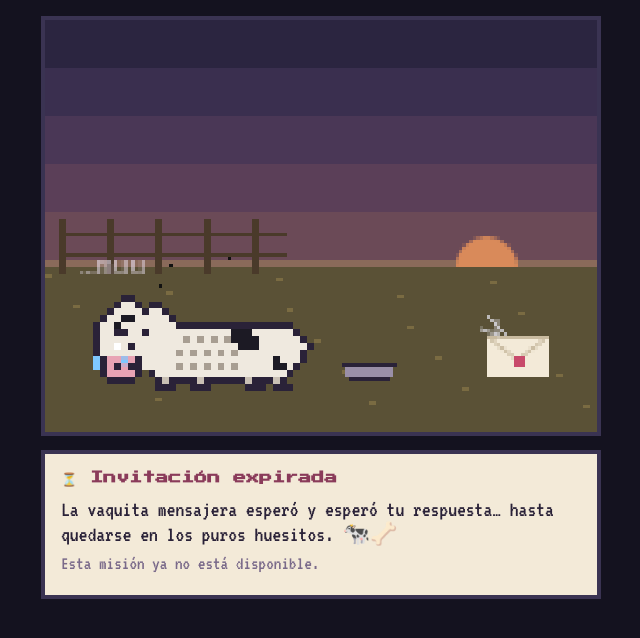
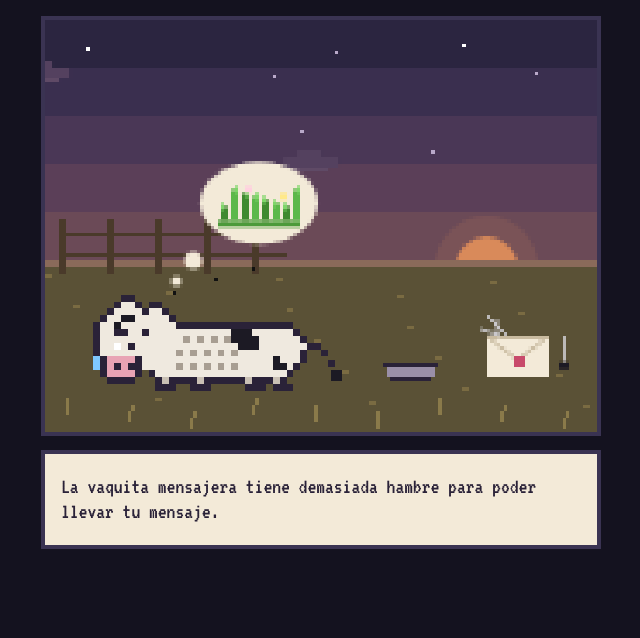
Before and after one commit to services-sys/kris-inv, a plain HTML site: page kris-invite-subir/index.html in a window 1280 px wide. Shown: the whole page, without its empty margins (319-959 px from the left). Drawn offline with Linux system fonts and the light colour scheme.

Commit message:
Vaquita hambrienta: nuevo mensaje y mejor animación

```diff
--- a/kris-invite-subir/index.html
+++ b/kris-invite-subir/index.html
@@ -3,7 +3,7 @@
 <head>
   <meta charset="utf-8">
   <meta name="viewport" content="width=device-width, initial-scale=1">
-  <title>Invitación expirada</title>
+  <title>La vaquita mensajera</title>
   <meta name="robots" content="noindex">
   <link href="https://fonts.googleapis.com/css2?family=Press+Start+2P&family=VT323&display=swap" rel="stylesheet">
   <style>
@@ -22,9 +22,7 @@
   <main>
     <canvas id="c" width="160" height="120" aria-label="Una vaquita flaquita y triste esperando junto a un plato vacío"></canvas>
     <section class="box">
-      <h1>⏳ Invitación expirada</h1>
-      <p>La vaquita mensajera esperó y esperó tu respuesta… hasta quedarse en los puros huesitos. 🐄🦴</p>
-      <p class="muted">Esta misión ya no está disponible.</p>
+      <p>La vaquita mensajera tiene demasiada hambre para poder llevar tu mensaje.</p>
     </section>
   </main>
   <script>
@@ -49,43 +47,103 @@
       "....kkkk...kgkkkkgkkkkkkgkkkgk....",
       "...........kkk..kkk.....kkk.kkk...",
     ];
+    const stars = [[12,8],[30,20],[47,6],[66,16],[84,9],[103,22],[121,7],[142,15],[154,30],[20,34],[74,32],[112,38]];
+    const circ = (c, cx, cy, r) => { x.fillStyle = c; x.beginPath(); x.arc(cx, cy, r, 0, 7); x.fill(); };
     let t = 0;
     function draw() {
       t++;
+      const c = t % 660;                       // ciclo de ~11 s
+      const growl = c < 70, dream = c > 110 && c < 340, moo = c > 380 && c < 450;
       // cielo de atardecer apagado
-      const sky = ["#2b2540", "#3a2f4f", "#4a3756", "#5b3f58", "#6b4a57"];
-      sky.forEach((c, i) => R(c, 0, i * 14, 160, 14));
+      ["#2b2540", "#3a2f4f", "#4a3756", "#5b3f58", "#6b4a57"].forEach((k, i) => R(k, 0, i * 14, 160, 14));
+      // estrellas que titilan
+      stars.forEach(([sx, sy], i) => { if (Math.sin(t / 14 + i * 1.7) > -0.2) R(Math.sin(t / 9 + i) > 0.6 ? "#fff" : "#b9a9c9", sx, sy, 1, 1); });
+      // nubes lentas
+      [[0.05, 14, 22], [0.03, 40, 16]].forEach(([v, cy, w], i) => {
+        const cx = ((t * v + i * 90) % 200) - 30;
+        R("#54415f", cx, cy, w, 3); R("#54415f", cx + 4, cy - 2, w - 9, 2); R("#5f4a66", cx + 2, cy + 3, w - 5, 1);
+      });
+      // sol cayendo con resplandor
+      circ("rgba(217,138,90," + (0.18 + 0.06 * Math.sin(t / 30)) + ")", 128, 72, 15);
+      x.fillStyle = "#d98a5a"; x.beginPath(); x.arc(128, 72, 9, Math.PI, 0); x.fill();
       R("#8a6a5a", 0, 70, 160, 2);
-      // sol cayendo
-      x.fillStyle = "#d98a5a"; x.beginPath(); x.arc(128, 72, 9, Math.PI, 0); x.fill();
       // pasto seco
       R("#5a5136", 0, 72, 160, 48);
       for (let i = 0; i < 160; i += 7) R("#7a6b42", i + ((i * 3) % 5), 74 + ((i * 7) % 40), 2, 1);
+      // briznas secas que se mecen
+      for (let i = 0; i < 9; i++) { const gx = 6 + i * 18, gy = 112 + (i % 3) * 2, sw = Math.sin(t / 25 + i) > 0 ? 1 : 0; R("#8a7a4a", gx, gy, 1, 3); R("#8a7a4a", gx + sw, gy - 2, 1, 2); }
       // cerca
       for (let i = 4; i < 70; i += 14) R("#4a3a2a", i, 58, 2, 16);
       R("#4a3a2a", 4, 62, 66, 1); R("#4a3a2a", 4, 68, 66, 1);
-      // vaquita
-      const ox = 10, oy = 80 + (t % 60 < 30 ? 0 : 1);
-      cow.forEach((row, j) => [...row].forEach((ch, i) => { if (P[ch]) R(P[ch], ox + i * 2, oy + j * 2, 2, 2); }));
-      // lágrima que cae
-      const ly = (t * 0.3) % 10;
-      R("#7fc8ff", ox + 12, oy + 18 + ly, 2, 2);
-      // plato vacío
-      R("#2a2238", 86, 100, 16, 1); R("#9a8fa8", 87, 101, 14, 3); R("#2a2238", 88, 104, 12, 1);
+      // planta rodadora (pasa por detrás)
+      if (c > 430) {
+        const p = (c - 430) / 230, tx = 172 - p * 190, ty = 73 - Math.abs(Math.sin(p * 14)) * 5, an = -p * 22;
+        x.strokeStyle = "#a08a52"; x.lineWidth = 1; x.beginPath(); x.arc(tx, ty, 4, 0, 7);
+        for (let k = 0; k < 3; k++) { const q = an + k * 1.05; x.moveTo(tx - Math.cos(q) * 4, ty - Math.sin(q) * 4); x.lineTo(tx + Math.cos(q) * 4, ty + Math.sin(q) * 4); }
+        x.stroke();
+      }
+      // vaquita: respira, tiembla cuando le ruge la panza, levanta la cabeza para mugir
+      const br = Math.sin(t / 28) > 0.2 ? 1 : 0;
+      const ox = 10 + (growl ? (t % 6 < 3 ? 1 : 0) : 0), oy = 80;
+      const head = moo ? -2 : 0, ear = (c > 200 && c < 214) || (c > 520 && c < 530) ? 1 : 0;
+      // cola
+      const fl = t % 170 < 14 ? (t % 170 < 7 ? -3 : -5) : 0;
+      R(P.k, ox + 68, oy + 14, 2, 2); R(P.k, ox + 70, oy + 15 + (fl ? -1 : 1), 2, 2); R(P.k, ox + 72, oy + 16 + (fl || 3), 2, 2); R(P.s, ox + 73, oy + 17 + (fl ? fl - 1 : 5), 3, 3);
+      cow.forEach((row, j) => [...row].forEach((ch, i) => {
+        if (!P[ch]) return;
+        const isHead = i < 14 && j < 12;
+        if (isHead) R(P[ch], ox + i * 2 + (j < 3 ? ear : 0), oy + j * 2 + head, 2, 2 - head * (j > 9 ? 1 : 0));
+        else if (j <= 6) R(P[ch], ox + i * 2, oy + j * 2 - br, 2, 2 + br);
+        else R(P[ch], ox + i * 2, oy + j * 2, 2, 2);
+      }));
+      // parpadeo
+      if (t % 190 < 9) { R(P.w, ox + 10, oy + 10 + head, 4, 2); R(P.k, ox + 10, oy + 11 + head, 4, 1); }
+      // lágrima que cae y salpica
+      const lc = t % 110;
+      if (lc < 46) R("#7fc8ff", ox + 4, oy + 18 + head + lc * 0.2, 2, 2);
+      else if (lc < 56) { R("#7fc8ff", ox + 2 - (lc - 46) / 4, oy + 27, 1, 1); R("#7fc8ff", ox + 7 + (lc - 46) / 4, oy + 27, 1, 1); }
+      // plato vacío (tiembla con el rugido)
+      const px = growl && t % 8 < 4 ? 1 : 0;
+      R("#2a2238", 98 + px, 100, 16, 1); R("#9a8fa8", 99 + px, 101, 14, 3); R("#2a2238", 100 + px, 104, 12, 1);
+      if (Math.sin(t / 20) > 0.92) R("#fff", 102 + px, 101, 2, 1);
       // sobre con telarañas
       R("#f3ead8", 128, 92, 18, 12); R("#c9bba0", 128, 92, 18, 1);
       x.strokeStyle = "#c9bba0"; x.beginPath(); x.moveTo(128.5, 92.5); x.lineTo(137, 99); x.lineTo(145.5, 92.5); x.stroke();
       R("#c84a6a", 136, 98, 3, 3);
       x.strokeStyle = "rgba(230,230,240,.7)"; x.beginPath();
       x.moveTo(128, 86); x.lineTo(134, 92); x.moveTo(126, 90); x.lineTo(132, 92); x.moveTo(131, 87); x.lineTo(131, 92); x.stroke();
-      // moscas
+      // arañita que sube y baja
+      const sp = 4 + Math.sin(t / 40) * 4; R("rgba(230,230,240,.7)", 150, 92, 1, sp); R("#1c1a24", 149, 92 + sp, 3, 2);
+      // moscas en ochos
       for (let f = 0; f < 3; f++) {
-        const a = t / 9 + f * 2.1;
-        R("#111", 40 + Math.cos(a) * (8 + f * 3) | 0, 74 + Math.sin(a * 1.3) * 5 | 0, 1, 1);
+        const a = t / 8 + f * 2.1;
+        R("#111", ox + 40 + Math.sin(a) * (9 + f * 3) | 0, oy - 4 + Math.sin(a * 2) * 4 | 0, 1, 1);
       }
-      // "zzz" débil
-      x.fillStyle = "rgba(240,230,250," + (0.4 + 0.4 * Math.sin(t / 15)) + ")";
-      x.font = "8px monospace"; x.fillText("…muu", 10, 76 - ((t / 6) % 6));
+      x.textBaseline = "alphabetic";
+      // rugido de tripas
+      if (growl) {
+        x.font = '6px "Press Start 2P", monospace'; x.fillStyle = "#ffd98a";
+        x.fillText("grr" + (c > 25 ? "r" : "") + (c > 45 ? "…" : ""), ox + 34 + (t % 4 < 2 ? 1 : 0), oy - 6 - (t % 6 < 3 ? 1 : 0));
+        for (let k = 0; k < 3; k++) R("#ffd98a", ox + 36 + k * 6, oy + 2 + ((t >> 2) + k) % 2, 3, 1);
+      }
+      // sueña con pasto fresco
+      if (dream) {
+        const k = Math.min(1, (c - 110) / 25), end = c > 310;
+        circ("#f3ead8", 38, 76, 1.5); if (k > 0.4) circ("#f3ead8", 43, 70, 2.5);
+        if (k > 0.8 && !(end && t % 6 < 3)) {
+          const by = 52 + Math.sin(t / 22) * 1.5;
+          x.fillStyle = "#f3ead8"; x.beginPath(); x.ellipse(62, by, 17, 12, 0, 0, 7); x.fill();
+          R("#4c9a3a", 50, by + 5, 24, 2);
+          for (let g = 0; g < 8; g++) { const h = 4 + (g * 5) % 6, sw = Math.sin(t / 12 + g) > 0 ? 1 : 0; R(g % 2 ? "#5cb84a" : "#3f8a30", 51 + g * 3, by + 5 - h, 2, h); R("#7fd66a", 51 + g * 3 + sw, by + 4 - h, 1, 2); }
+          R("#ffd1df", 58, by - 5, 2, 2); R("#ffe98a", 68, by - 3, 2, 2);
+        }
+      }
+      // mugido débil
+      if (moo) {
+        x.font = '6px "Press Start 2P", monospace';
+        x.fillStyle = "rgba(240,230,250," + (1 - (c - 380) / 70) + ")";
+        x.fillText("mu" + (c > 400 ? "u" : "") + (c > 420 ? "…" : ""), ox + 2, oy - 6 - (c - 380) / 8);
+      }
       requestAnimationFrame(draw);
     }
     draw();
```
